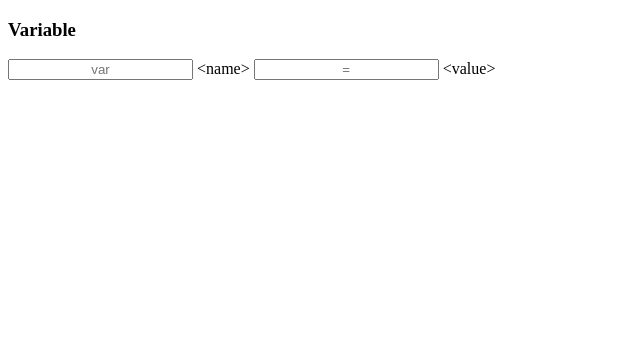
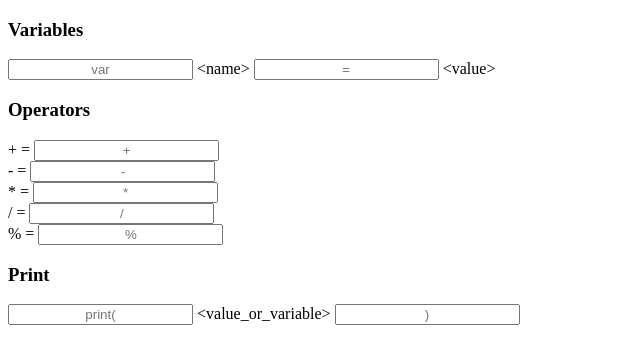
Before and after one commit to benstigsen/Programming-Webapplication, a Flask app: page /create in a window 1280 px wide. Shown: the top 364 px of the page, without its empty margins (0-640 px from the left). Run offline with Flask 2, Linux system fonts and the light colour scheme.

Commit message:
create.html additions - Added variable section - Added operator section - Added print section

```diff
--- a/templates/create.html
+++ b/templates/create.html
@@ -7,18 +7,32 @@
 </head>
 <body>
   <form method="post">
-    <h3>Variable</h3>
-    <input type="text" name="defineVariable" placeholder="var">
+    <!-- Variables -->
+    <h3>Variables</h3>
+    <input type="text" name="variablePrefix" placeholder="var">
     &lt;name&gt;
-    <input type="text" name="defineVariable" placeholder="=">
+    <input type="text" name="variableAssignment" placeholder="=">
     &lt;value&gt;
-  <!--
-    <input type="text" name="definePlus">
-    <input type="text" name="defineMinus">
-    <input type="text" name="defineMultiply">
-    <input type="text" name="defineDivide">
-    <input type="text" name="defineModulo">
-  -->
+    <br>
+
+    <!-- Operators -->
+    <h3>Operators</h3>
+    + = <input type="text" name="operatorAddition" placeholder="+">
+    <br>
+    - = <input type="text" name="operatorSubtract" placeholder="-">
+    <br>
+    * = <input type="text" name="operatorMultiply" placeholder="*">
+    <br>
+    / = <input type="text" name="operatorDivide" placeholder="/">
+    <br>
+    % = <input type="text" name="operatorModulo" placeholder="%">
+    <br>
+
+    <!-- Print -->
+    <h3>Print</h3>
+    <input type="text" name="printOpen" placeholder="print(">
+    &lt;value_or_variable&gt;
+    <input type="text" name="printClose" placeholder=")">
   </form>
 </body>
 </html>
```
